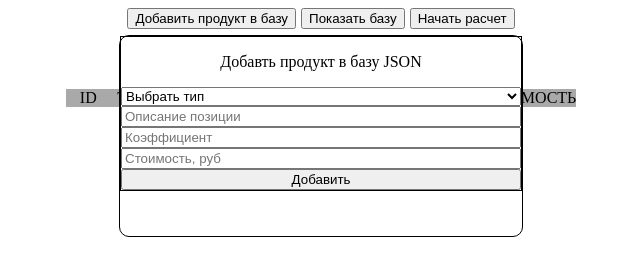
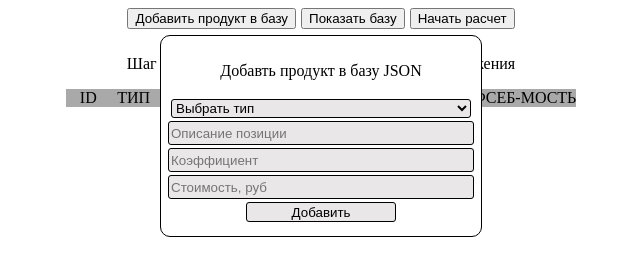
Before and after one commit to twilzz/kp, a website: page index.html in a window 1280 px wide. Both pictures are taken after a click on the button "Добавить продукт в базу". Shown: the whole page, without its empty margins (319-959 px from the left). Drawn offline with nearby package versions, Linux system fonts and the light colour scheme; no server answers.

Commit message:
добработки

```diff
--- a/css/main.css
+++ b/css/main.css
@@ -6,9 +6,34 @@
     align-items: center;
 }
 .add_form{
-    width: 400px;
+    width: 300px;
+    display: flex;
+    flex-direction: column;
+    align-items: center;
+    margin: 10px;
+}
+.add_form input {
+    margin-top: 3px;
+    width: 300px;
+    height: 20px;
     border: 1px solid black;
-    display: grid;
+    border-radius: 3px;
+    background-color: rgb(233, 231, 231);
+}
+.add_form select {
+    margin-top: 3px;
+    width: 300px;
+
+    border: 1px solid black;
+    border-radius: 3px;
+    background-color: rgb(233, 231, 231);
+}
+.add_form input[type=submit] {
+    width: 150px;
+    height: 20px;
+    border: 1px solid black;
+    border-radius: 3px;
+    background-color: rgb(233, 231, 231);
 }
 .result_grid{
     display: grid;
--- a/index.html
+++ b/index.html
@@ -23,21 +23,7 @@
       <button id="startCalc" style="margin-left: 5px">Начать расчет</button>
       </div>
       <div class="popup__window">Сюда постятся формы</div>
-      <div class="form">
-        <!-- <form class="add_form">
-          <p style="text-align: center;">Добавть продукт в базу JSON</p>
-          <select name="type">
-            <option value="none" hidden>Выбрать тип</option>
-            <option value="potolok">Потолок</option>
-            <option value="walls">Стены</option>
-            <option value="doors">Двери</option>
-          </select>
-          <input type="text" name="descripton" placeholder="Описание позиции">
-          <input type="number" name="koeff" placeholder="Коэффициент">
-          <input type="text" name="price" placeholder="Стоимость, руб">
-          <input type="submit" value="Добавить">
-        </form> -->
-      </div>
+
 <div class="exist">
   <p style="text-align: center;">Шаг 1 - Выбор позиций  для коммерческого предложения</p>
   <div class="result_grid_top">
--- a/js/index.js
+++ b/js/index.js
@@ -6,7 +6,7 @@
   let prices = [];
 
 
-  getData();
+
 
 const buttonAdd = document.querySelector('#add2base'),
       buttonShow = document.querySelector('#showbase'),
@@ -36,18 +36,16 @@
       });
       buttonShow.addEventListener('click', ()=> {
         generateWindow();
-        if (popupWindow.firstChild) {
-        popupWindow.removeChild(popupWindow.firstChild);
-        }
+        getData();
       });
       buttonStart.addEventListener('click', ()=> {
         generateWindow();
-        if (popupWindow.firstChild) {
-          popupWindow.removeChild(popupWindow.firstChild);
-          }
       });
   function generateWindow() {
     popupWindow.classList.toggle('popup__window_show');
+    while (popupWindow.firstChild) {
+      popupWindow.removeChild(popupWindow.firstChild);
+      }
   }
 
   //ШАГ 1 - СБОР РАСЧЕТНОГО ЛИСТА
@@ -90,7 +88,7 @@
                         <div class='result_grid_position' style="text-align:left" data-koeff="${koeff}" data-price="${price}">${descripton}</div>
                         <div class='result_grid_position' name="koeff">${koeff}</div>
                         <div class='result_grid_position' name="price">${price}</div>`;
-    resultDiv.append(newRow);
+                        popupWindow.append(newRow);
   }
 
   function filterRows(selector) {
```
